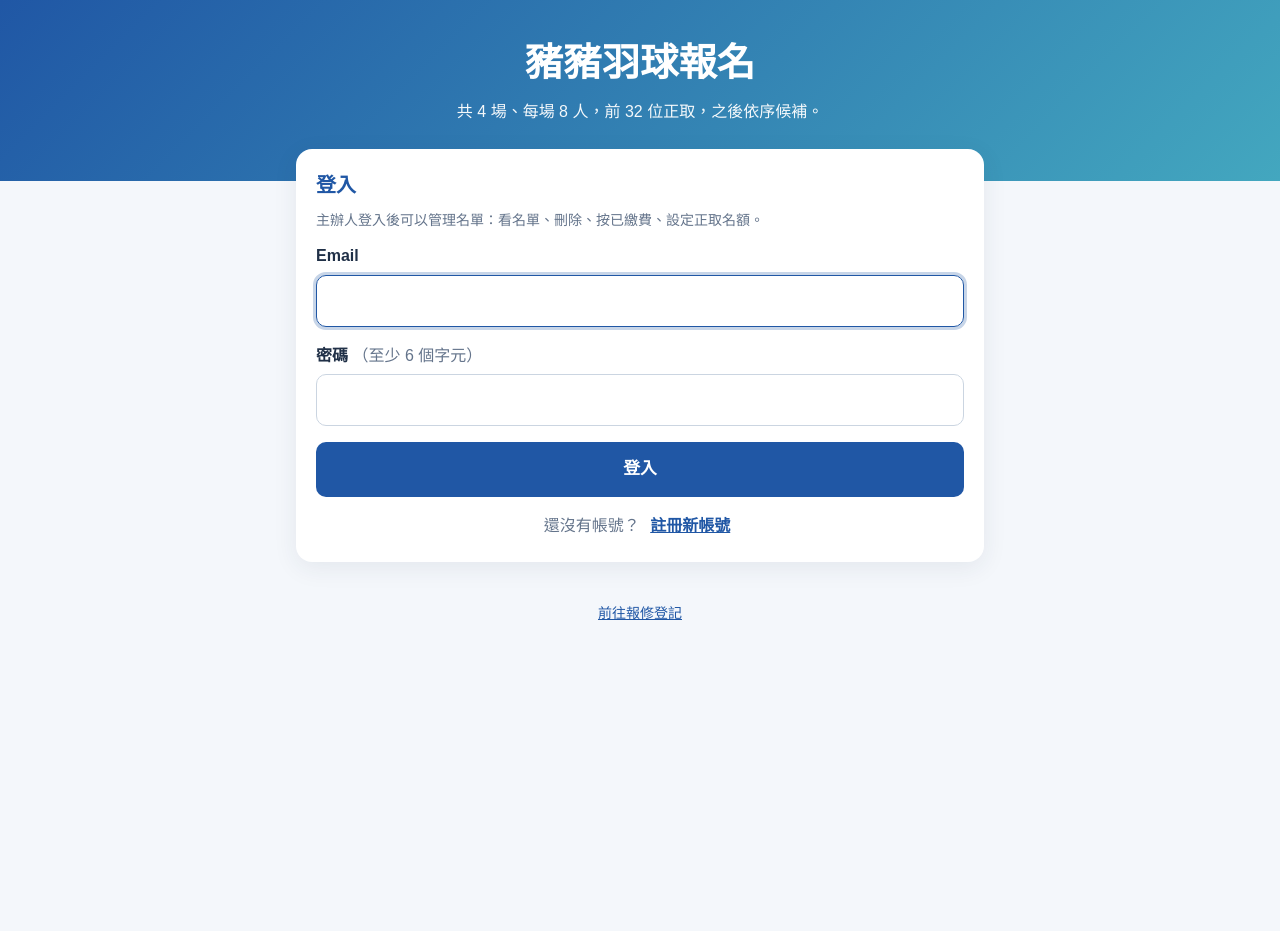
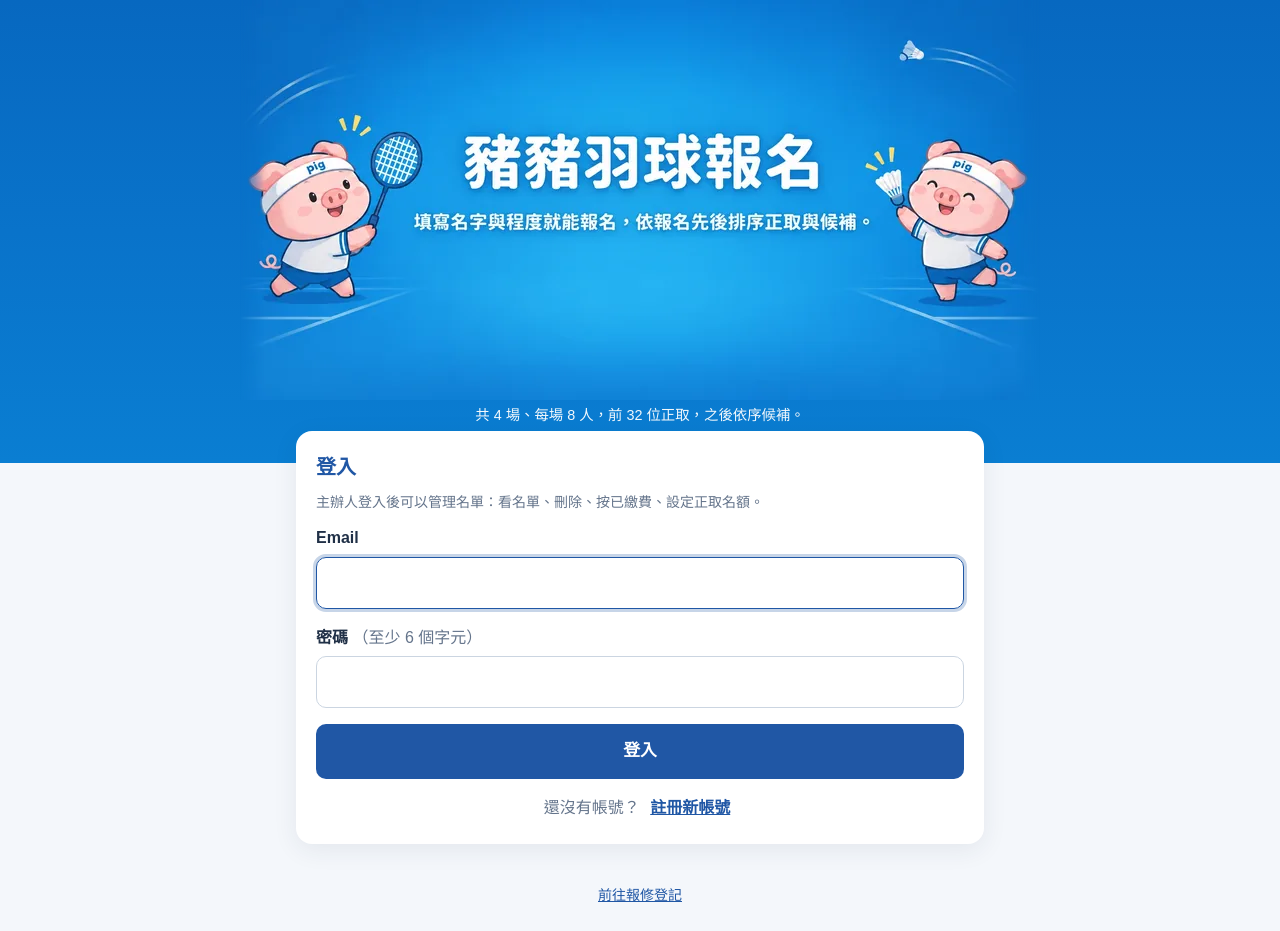
Before and after one commit to k4h7nmt6z4-prog/test, a plain HTML site: page badminton.html in a window 1280 px wide. Both pictures are taken after a click on the button "主辦人登入". Before the commit the page ends 800 px from the top, so only its background shows below. Drawn offline with nearby package versions, Linux system fonts and the light colour scheme.

Commit message:
羽球報名：頂部標題改用豬豬橫幅圖
- images/banner-800.webp、banner-1600.webp：使用者提供的橫幅圖（2:1，26KB／61KB）
- badminton.html：標題區改為橫幅圖（依螢幕自動選擇大小）；
  圖裡已有標題與說明，文字保留給螢幕閱讀器；主辦人的正取名額說明顯示在橫幅下方
- style.css：手機撐滿寬度；電腦最寬 800px，兩側補上同色漸層並淡出邊緣
- sw.js：快取 v5，預先快取橫幅圖

Co-Authored-By: Claude Opus 5.5 <noreply@anthropic.com>
Claude-Session: https://claude.ai/code/session_016oaFxd2MpVrvZULBeFfqnc

```diff
--- a/badminton.html
+++ b/badminton.html
@@ -17,10 +17,16 @@
   <link rel="stylesheet" href="style.css">
 </head>
 <body>
-  <header class="site-header">
-    <h1>豬豬羽球報名</h1>
-    <p id="headerPublic" hidden>填寫名字與程度就能報名，依報名先後排正取與候補。</p>
-    <p id="headerInfo">共 <span id="courtsText">4</span> 場、每場 <span id="perCourtText">8</span> 人，前 <span id="capacityText">32</span> 位正取，之後依序候補。</p>
+  <header class="site-header banner-header">
+    <!-- 標題與說明已畫在橫幅圖裡；文字仍保留給螢幕閱讀器與搜尋引擎 -->
+    <h1 class="sr-only">豬豬羽球報名</h1>
+    <img class="banner" src="images/banner-1600.webp"
+         srcset="images/banner-800.webp 800w, images/banner-1600.webp 1600w"
+         sizes="(max-width: 800px) 100vw, 800px" width="1600" height="800"
+         alt="豬豬羽球報名：填寫名字與程度就能報名，依報名先後排序正取與候補。">
+    <p id="headerPublic" class="sr-only" hidden>填寫名字與程度就能報名，依報名先後排正取與候補。</p>
+    <!-- 主辦人登入後才顯示目前的正取名額 -->
+    <p id="headerInfo" class="header-info">共 <span id="courtsText">4</span> 場、每場 <span id="perCourtText">8</span> 人，前 <span id="capacityText">32</span> 位正取，之後依序候補。</p>
   </header>
 
   <main>
--- a/style.css
+++ b/style.css
@@ -246,3 +246,34 @@ button.link-btn:hover:not(:disabled) { background: none; color: var(--primary-da
   border: 1px solid var(--border); border-radius: 10px; background: #f8fafc; color: var(--text);
 }
 .share-row button { flex-shrink: 0; padding: 10px 16px; min-height: 44px; }
+
+/* ---- 頂部橫幅圖（images/banner-*.webp，比例 2:1）---- */
+.sr-only {
+  position: absolute; width: 1px; height: 1px; padding: 0; margin: -1px;
+  overflow: hidden; clip: rect(0 0 0 0); white-space: nowrap; border: 0;
+}
+.site-header.banner-header {
+  padding: 0 0 36px;
+  /* 兩側補色和圖片邊緣的藍色漸層一致，電腦上看起來是同一張 */
+  background: linear-gradient(180deg, #0768c0 0%, #0973ca 50%, #0a7ed2 100%);
+}
+.banner {
+  display: block; width: 100%; max-width: 800px; height: auto; margin: 0 auto;
+  aspect-ratio: 2 / 1;
+}
+/* 螢幕比圖片寬時（電腦），左右邊緣淡出，和兩側藍色接在一起 */
+@media (min-width: 801px) {
+  .banner {
+    -webkit-mask-image: linear-gradient(to right, transparent 0, #000 3%, #000 97%, transparent 100%);
+            mask-image: linear-gradient(to right, transparent 0, #000 3%, #000 97%, transparent 100%);
+  }
+}
+/* 主辦人看到的正取名額說明，放在橫幅下方 */
+.site-header .header-info {
+  margin: 4px auto 0; padding: 0 16px; max-width: 800px;
+  font-size: .9rem; color: #fff; opacity: .95;
+}
+.site-header .header-info[hidden] { display: none; }
+@media (display-mode: standalone) {
+  .site-header.banner-header { padding-top: env(safe-area-inset-top); }
+}
--- a/sw.js
+++ b/sw.js
@@ -6,7 +6,7 @@
 //
 // 修改網頁檔案後不需要改這裡；只有要清掉舊快取時才把 CACHE 的版本號加一。
 
-var CACHE = "badminton-v4";
+var CACHE = "badminton-v5";
 var SUPABASE_LIB = "https://cdn.jsdelivr.net/npm/@supabase/supabase-js@2.45.4/dist/umd/supabase.js";
 var SHELL = [
   "./badminton.html",
@@ -19,6 +19,8 @@ var SHELL = [
   "./icons/icon-512.png",
   "./icons/icon-maskable-512.png",
   "./icons/apple-touch-icon.png",
+  "./images/banner-800.webp",
+  "./images/banner-1600.webp",
 ];
 
 self.addEventListener("install", function (event) {
```
Also changed, not shown: images/banner-1600.webp (added), images/banner-800.webp (added).
